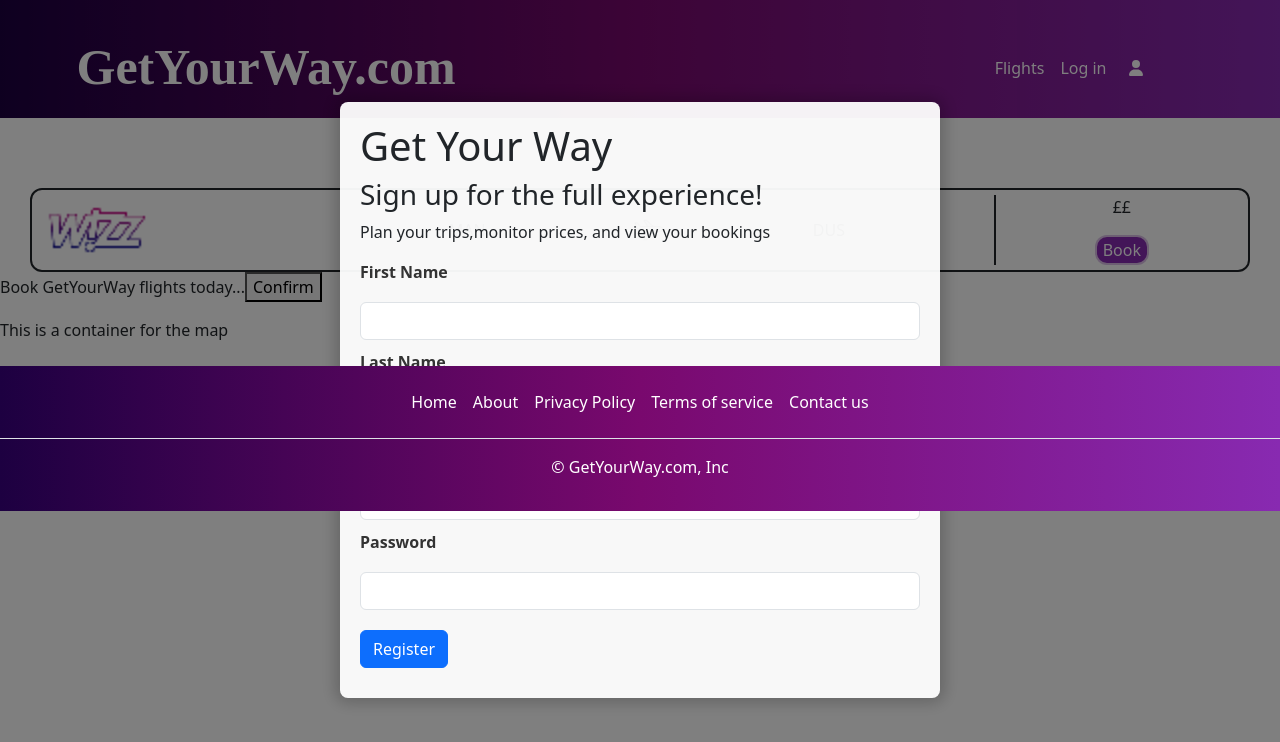
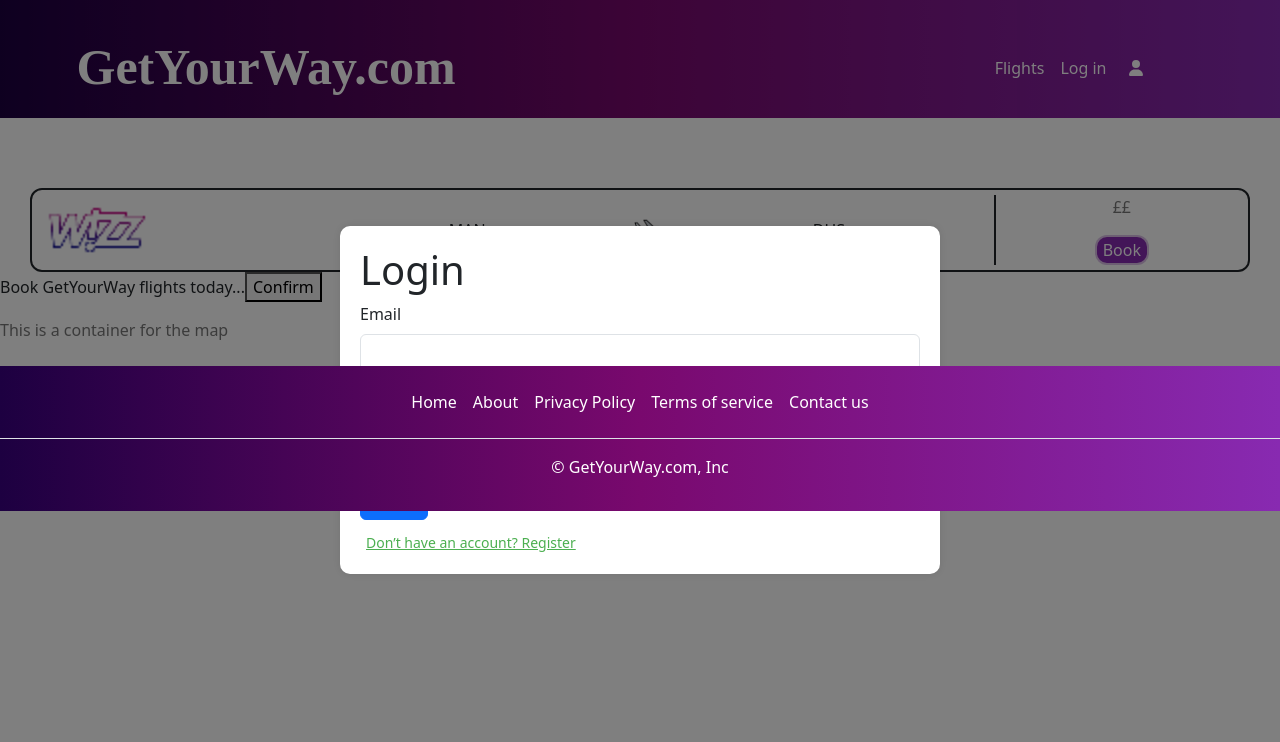
Before and after one commit to eclonghurst/SkyTwoFlyFront, a React (Create React App) app: page /BookingPage in a window 1280 px wide. Both pictures are taken after a click on the icon 1136 px from the left and 67 px from the top of the page. Shown: the top 742 px of the page. Built offline with nearby package versions, Linux system fonts and the light colour scheme.

Commit message:
toggle created for sign in and sign up

```diff
--- a/src/App.js
+++ b/src/App.js
@@ -17,6 +17,7 @@ import RegistrationForm from './Components/RegistrationForm';
 import { BrowserRouter as Router, Routes, Route }
     from 'react-router-dom';
 import BookingPage from './Components/BookingPage';
+import Login from './Components/Login';
 
 function App() {
   const[isVisible,setIsVisible] = useState(false)
@@ -34,7 +35,7 @@ function App() {
 
     <Footer/>
 
-  <RegistrationForm isVisible={isVisible} setIsVisible={setIsVisible}/>
+  <Login isVisible={isVisible} setIsVisible={setIsVisible}/>
     </Router>
   );
 }
--- /dev/null
+++ b/src/Components/Login.jsx
@@ -0,0 +1,38 @@
+import React, { useState } from 'react';
+import LoginForm from './LoginForm';
+import RegistrationForm from './RegistrationForm';
+import { FontAwesomeIcon } from '@fortawesome/react-fontawesome';
+import { faUser } from '@fortawesome/free-solid-svg-icons';
+import '../CssFiles/LoginFormCSS.css';
+
+
+function Login(){
+    const[isVisible,setIsVisible] = useState(false);
+    const[isLoginForm,setIsLoginForm] = useState(true);
+    const toggleForm  = () => setIsLoginForm(!isLoginForm);
+    return (
+        <div>
+            <FontAwesomeIcon
+                className="accountIcon"
+                icon={faUser}
+                style={{color: "#ffffff"}}
+                onClick={() => setIsVisible(true)}
+            />
+            { isVisible && (
+                <div className='backdrop' onClick={() => setIsVisible(false)}>
+                    <div className={`form-container`} onClick={(e) => e.stopPropagation()}>
+                        {isLoginForm ?
+                            <LoginForm setIsVisible={setIsVisible}/> :
+                            <RegistrationForm setIsVisible={setIsVisible}/>
+                        }
+                        <button className="toggle-form-button" onClick={toggleForm}>
+                            {isLoginForm ? "Don’t have an account? Register" : "Already have an account? Login"}
+                        </button>
+                    </div>
+                </div>
+            )}
+        </div>
+    );
+}
+
+export default Login;
--- /dev/null
+++ b/src/Components/LoginForm.jsx
@@ -0,0 +1,32 @@
+import React, { useState } from 'react';
+import '../CssFiles/RegistrationFormCSS.css';
+
+function LoginForm() {
+  const [email, setEmail] = useState("");
+  const [password, setPassword] = useState("");
+
+  const handleSubmit = (event) => {
+    event.preventDefault();
+    console.log(`Email: ${email}`);
+    console.log(`Password: ${password}`);
+  };
+
+  return (
+    <div>
+      <h1>Login</h1>
+      <form onSubmit={handleSubmit}>
+        <div className="form-group">
+          <label htmlFor="email" className="form-label">Email</label>
+          <input type="email" id="email" name="email" value={email} onChange={(e) => setEmail(e.target.value)} className="form-control" />
+        </div>
+        <div className="form-group">
+          <label htmlFor="password" className="form-label">Password</label>
+          <input type="password" id="password" name="password" value={password} onChange={(e) => setPassword(e.target.value)} className="form-control" />
+        </div>
+        <button type="submit" className="btn btn-primary">Login</button>
+      </form>
+    </div>
+  );
+}
+
+export default LoginForm;
--- a/src/Components/NavBar.jsx
+++ b/src/Components/NavBar.jsx
@@ -1,8 +1,8 @@
 import React from "react";
 import '../CssFiles/NavBarCSS.css';
-import { FontAwesomeIcon } from '@fortawesome/react-fontawesome';
-import { faUser } from '@fortawesome/free-solid-svg-icons';
+
 import { Link } from "react-router-dom";
+import Login from "./Login";
 
 const NavBar = ({onFaviconClick}) => {
     return (
@@ -23,8 +23,8 @@ const NavBar = ({onFaviconClick}) => {
                         <Link className="nav-link" to="SignIn">Log in</Link>
                     </li>
                 </ul>
-                <FontAwesomeIcon className="accountIcon" icon={faUser} style={{color: "#ffffff"}}
-                onClick = {onFaviconClick}/>
+                <Login/>
+
             </div>
         </div>
 
--- a/src/Components/RegistrationForm.jsx
+++ b/src/Components/RegistrationForm.jsx
@@ -1,23 +1,11 @@
-import React, { useState,useEffect } from 'react';
+import React, { useState } from 'react';
 import '../CssFiles/RegistrationFormCSS.css';
 
-function RegistrationForm({isVisible,setIsVisible}) {
-  // const [isVisible, setIsVisible] = useState(false);
+function RegistrationForm() {
   const [firstName, setFirstName] = useState("");
   const [lastName, setLastName] = useState("");
   const [email, setEmail] = useState("");
   const [password, setPassword] = useState("");
-
-  const [animationClass,setAnimationClass] = useState(isVisible ? 'fade in': 'fade-out')
-  useEffect(()=> {
-    if(isVisible){
-      setAnimationClass('fade-in');
-
-    }else{
-      setAnimationClass('fade-out');
-    }
-  },[isVisible])
-
 
   const handleSubmit = (event) => {
     event.preventDefault();
@@ -27,18 +15,11 @@ function RegistrationForm({isVisible,setIsVisible}) {
     console.log(`Password: ${password}`);
   };
 
-  if(!isVisible) return null;
-
   return (
     <div>
-
-      <div className='backdrop' onClick={() => setIsVisible(false)}>
-
-      <div className={`form-container ${animationClass}`} onClick={(e) => e.stopPropagation()}>
-
       <h1>Get Your Way</h1>
       <h3>Sign up for the full experience!</h3>
-            <p>Plan your trips,monitor prices, and view your bookings</p>
+      <p>Plan your trips, monitor prices, and view your bookings</p>
       <form onSubmit={handleSubmit}>
         <div className="form-group">
           <label htmlFor="firstName" className="form-label">First Name</label>
@@ -59,10 +40,6 @@ function RegistrationForm({isVisible,setIsVisible}) {
         <button type="submit" className="btn btn-primary">Register</button>
       </form>
     </div>
-          </div>
-
-
-    </div>
   );
 }
 
--- /dev/null
+++ b/src/CssFiles/LoginFormCSS.css
@@ -0,0 +1,56 @@
+/* .backdrop {
+    position: fixed;
+    top: 0;
+    left: 0;
+    width: 100%;
+    height: 100%;
+    background-color: rgba(0,0,0,0.5);
+    display: flex;
+    justify-content: center;
+    align-items: center;
+  }
+
+  .form-container {
+    background-color: rgba(255, 255, 255, 0.95);
+    padding: 20px;
+    border-radius: 8px;
+    box-shadow: 0px 0px 15px 5px rgba(0,0,0,0.2);
+    width: 600px;
+  }
+
+  .form-label {
+    font-weight: bold;
+    color: #333;
+  }
+
+  .form-control {
+    width: 100%;
+    padding: 10px;
+    margin: 10px 0;
+    border: 1px solid #ddd;
+    border-radius: 4px;
+  }
+
+  .btn {
+    background-color: #28a745;
+    color: white;
+    padding: 10px 20px;
+    border: none;
+    border-radius: 4px;
+    cursor: pointer;
+  }
+
+  .btn:hover {
+    background-color: #218838;
+  }
+
+  .fade-in {
+    opacity: 1;
+    transition: opacity 0.5s ease-in-out;
+  }
+
+  .fade-out {
+    opacity: 0;
+    transition: opacity 0.3s ease-in-out;
+  }
+   */
--- a/src/CssFiles/RegistrationFormCSS.css
+++ b/src/CssFiles/RegistrationFormCSS.css
@@ -1,55 +1,108 @@
+
+body {
+  font-family: 'Arial', sans-serif;
+}
+
+
 .backdrop {
+  display: flex;
+  align-items: center;
+  justify-content: center;
   position: fixed;
   top: 0;
   left: 0;
   width: 100%;
   height: 100%;
   background-color: rgba(0,0,0,0.5);
-  display: flex;
-  justify-content: center;
-  align-items: center;
+  z-index: 10;
 }
 
+
 .form-container {
-  background-color: rgba(255, 255, 255, 0.95);
+  background-color: #fff;
   padding: 20px;
-  border-radius: 8px;
-  box-shadow: 0px 0px 15px 5px rgba(0,0,0,0.2);
-  width: 600px;
+  border-radius: 10px;
+  box-shadow: 0px 0px 10px 0px rgba(0,0,0,0.1);
+  max-width: 600px;
+  width: 100%;
+}
+
+
+h1 {
+  font-size: 24px;
+  margin-bottom: 20px;
+}
+
+h3 {
+  font-size: 18px;
+  margin-bottom: 10px;
+}
+
+p {
+  margin-bottom: 20px;
+  color: #777;
+}
+
+.form-group {
+  margin-bottom: 15px;
 }
 
 .form-label {
-  font-weight: bold;
-  color: #333;
+  display: block;
+  margin-bottom: 5px;
 }
 
 .form-control {
   width: 100%;
   padding: 10px;
-  margin: 10px 0;
-  border: 1px solid #ddd;
-  border-radius: 4px;
+  border: 1px solid #ccc;
+  border-radius: 5px;
+  font-size: 16px;
 }
 
 .btn {
-  background-color: #28a745;
-  color: white;
+  background-color: #4CAF50;
+  color: #fff;
   padding: 10px 20px;
   border: none;
-  border-radius: 4px;
+  border-radius: 5px;
   cursor: pointer;
+  font-size: 16px;
 }
 
 .btn:hover {
-  background-color: #218838;
+  background-color: #45a049;
 }
 
+
 .fade-in {
-  opacity: 1;
-  transition: opacity 0.5s ease-in-out;
+  animation: fadeIn 1.5s forwards;
 }
 
 .fade-out {
-  opacity: 0;
-  transition: opacity 0.3s ease-in-out;
+  animation: fadeOut 0.5s forwards;
 }
+
+@keyframes fadeIn {
+  from { opacity: 0; }
+  to { opacity: 1; }
+}
+
+@keyframes fadeOut {
+  from { opacity: 1; }
+  to { opacity: 0; }
+}
+
+
+.toggle-form-button {
+  background-color: transparent;
+  color: #4CAF50;
+  border: none;
+  cursor: pointer;
+  text-decoration: underline;
+  font-size: 14px;
+}
+
+.toggle-form-button:hover {
+  text-decoration: none;
+}
```
Also changed, not shown: src/CssFiles/LoginCSS.css (added, +91 -0 lines). Lines whose indentation alone changed are shown as unchanged.
